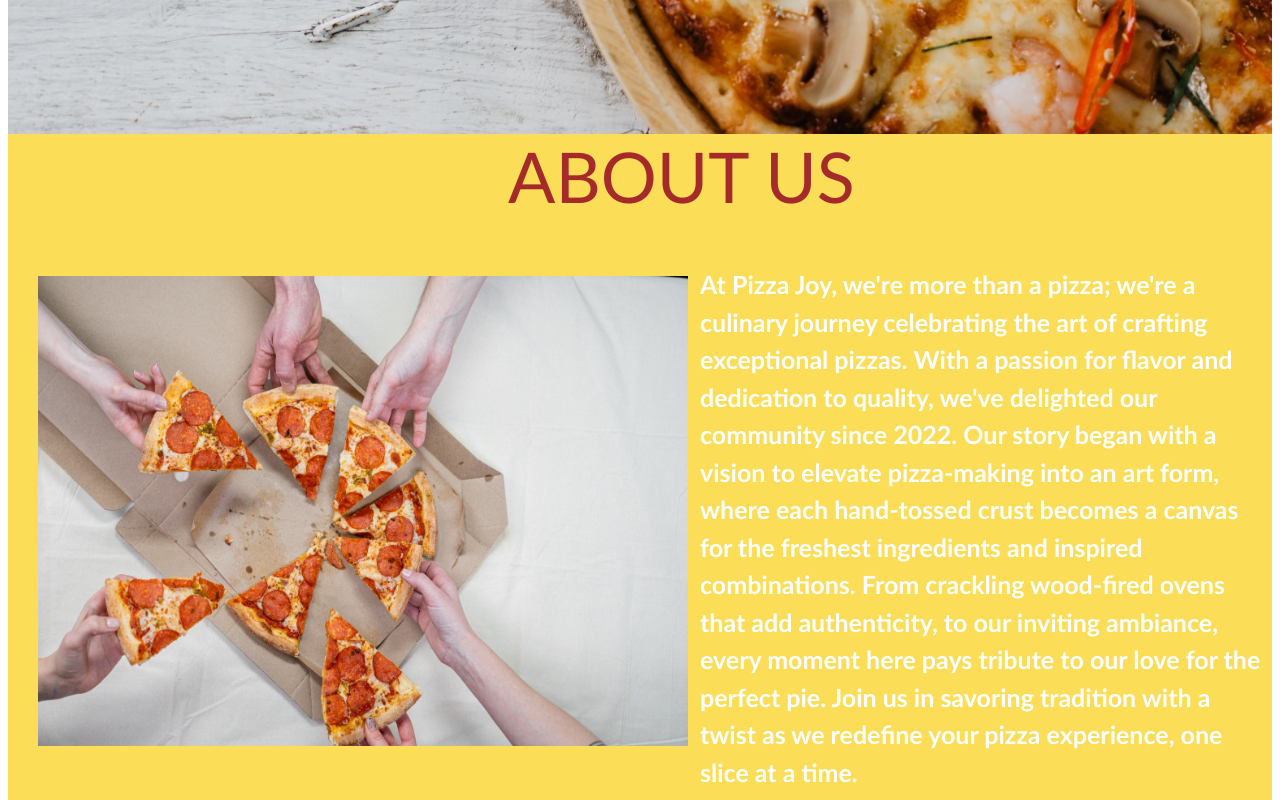
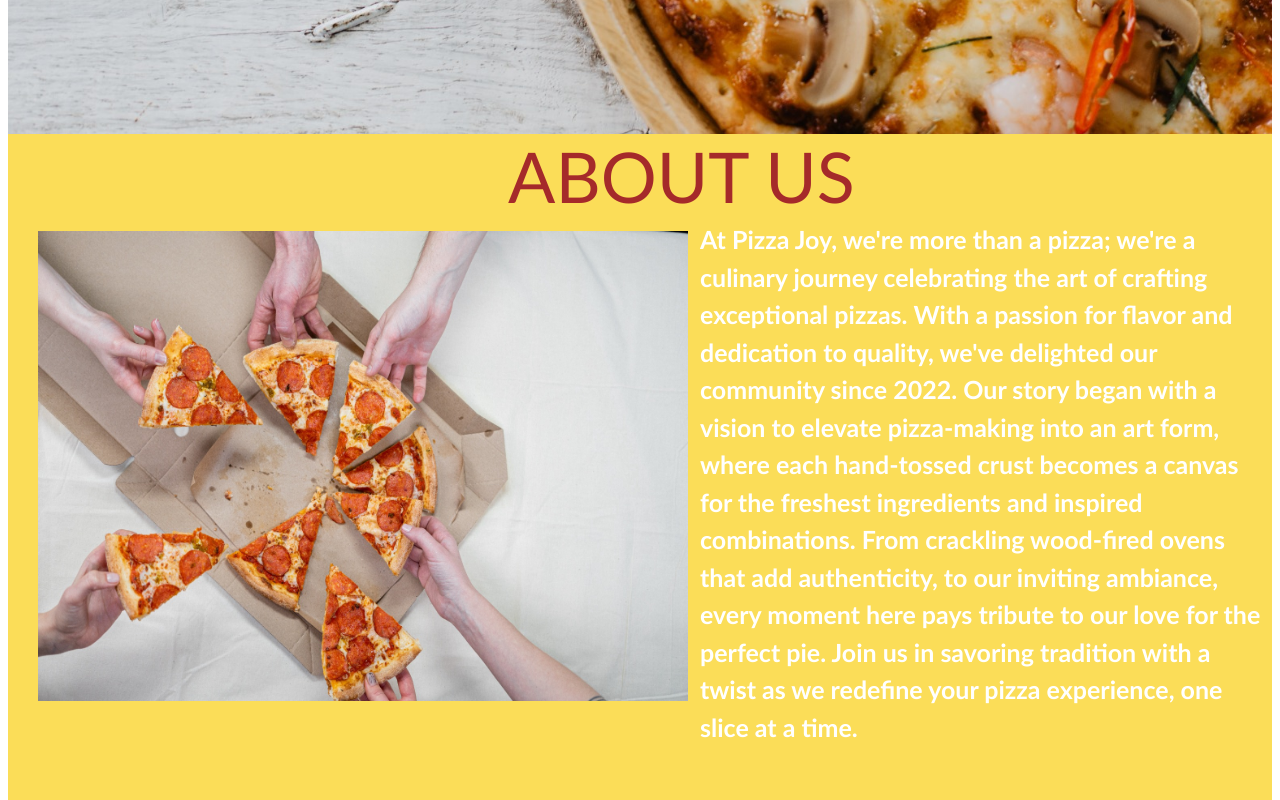
Before and after one commit to MhamadSaid/Restaurant-menu, a React (Create React App) app: page / in a window 1280 px wide. Shown: the part 680-1480 px from the top of the page. Built offline with nearby package versions, Linux system fonts and the light colour scheme.

Commit message:
edit about section

```diff
--- a/src/styles/About.css
+++ b/src/styles/About.css
@@ -1,6 +1,5 @@
 .about-section {
   background-color: #fbdd58;
-  color: #ffffff;
   font-family: "Gill Sans", "Gill Sans MT", Calibri, "Trebuchet MS", sans-serif;
   margin-top: -100px;
   height: 100%;
@@ -9,6 +8,7 @@
   width: 100%;
   display: flex;
   flex-direction: row;
+  color: #ffffff;
   justify-content: center;
 }
 
@@ -22,6 +22,7 @@
 }
 .aboutLeft {
   width: 50%;
+  margin-top: -45px;
   margin-left: 30px;
 }
 
@@ -32,14 +33,13 @@
   margin-left: 30px;
   height: 50%;
   align-items: center;
-  margin-top: -35px;
+  margin-top: -80px;
 }
 
 .about-section p {
-  max-width: 800px;
   font-size: 25px;
   line-height: 1.5;
-  font-weight: bold;
+  font-weight: 600;
 }
 
 .about-section img {
```
